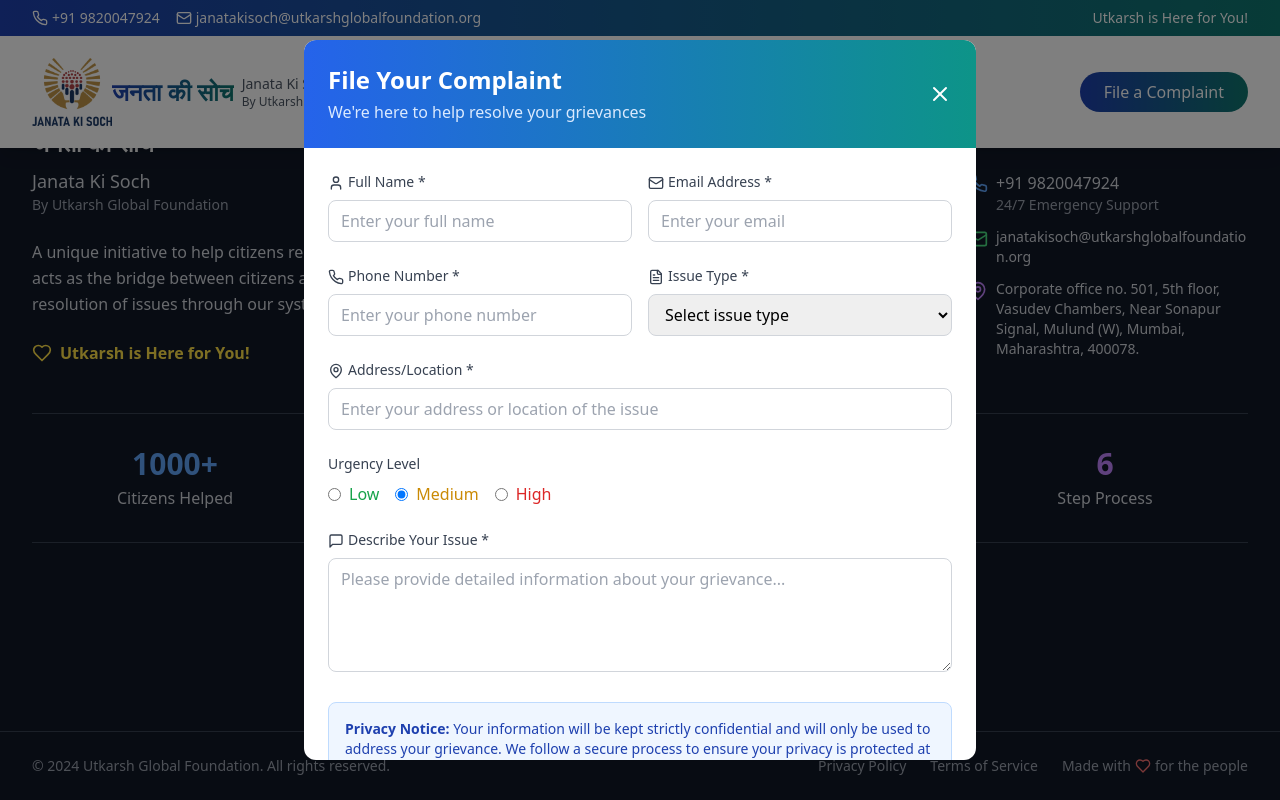
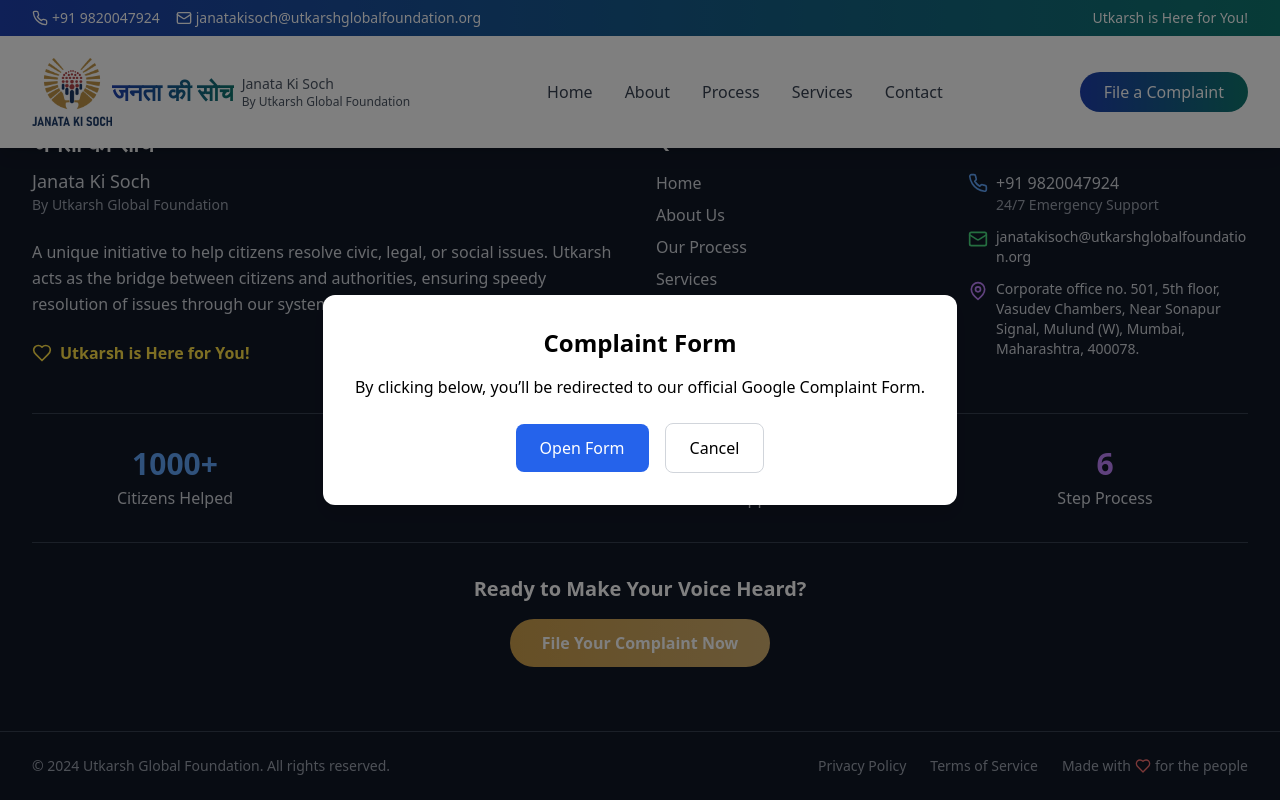
Before and after one commit to shahzad2615/Janta-Ki-Soch, a React (Vite) app: page / in a window 1280 px wide. Both pictures are taken after a click on the button "File Your Complaint Now". Shown: the part 6145-6945 px from the top of the page. Built offline with nearby package versions, Linux system fonts and the light colour scheme.

Commit message:
Normalize line endings

```diff
--- a/src/App.tsx
+++ b/src/App.tsx
@@ -7,23 +7,15 @@
 import Contact from './components/Contact';
 import Footer from './components/Footer';
 import ComplaintForm from './components/ComplaintForm';
-import EmailSetup from './components/EmailSetup';
 
 function App() {
-  const [isComplaintFormOpen, setIsComplaintFormOpen] = useState(false);
+   const [showForm, setShowForm] = useState(false);
 
   useEffect(() => {
-    const handleOpenComplaintForm = () => {
-      setIsComplaintFormOpen(true);
-    };
-
-    window.addEventListener('openComplaintForm', handleOpenComplaintForm);
-
-    return () => {
-      window.removeEventListener('openComplaintForm', handleOpenComplaintForm);
-    };
+    const openHandler = () => setShowForm(true);
+    window.addEventListener('openComplaintForm', openHandler);
+    return () => window.removeEventListener('openComplaintForm', openHandler);
   }, []);
-
   return (
     <div className="min-h-screen">
       <Header />
@@ -33,11 +25,10 @@
       <Services />
       <Contact />
       <Footer />
-      <ComplaintForm
-        isOpen={isComplaintFormOpen}
-        onClose={() => setIsComplaintFormOpen(false)}
-      />
-      <EmailSetup />
+     <ComplaintForm
+          isOpen={showForm}
+          onClose={() => setShowForm(false)}
+        />
     </div>
   );
 }
--- a/src/components/ComplaintForm.tsx
+++ b/src/components/ComplaintForm.tsx
@@ -1,244 +1,32 @@
-import React, { useState } from 'react';
-import { X, FileText, User, Mail, Phone, MapPin, MessageSquare } from 'lucide-react';
+import React from 'react';
 
-interface ComplaintFormProps {
+interface Props {
   isOpen: boolean;
   onClose: () => void;
 }
 
-const ComplaintForm: React.FC<ComplaintFormProps> = ({ isOpen, onClose }) => {
-  const [formData, setFormData] = useState({
-    name: '',
-    email: '',
-    phone: '',
-    address: '',
-    issueType: '',
-    description: '',
-    urgency: 'medium'
-  });
-
-  const handleSubmit = (e: React.FormEvent) => {
-    e.preventDefault();
-    // Handle form submission here
-    console.log('Form submitted:', formData);
-    alert('Thank you for your complaint. We will contact you within 24 hours.');
-    onClose();
-    setFormData({
-      name: '',
-      email: '',
-      phone: '',
-      address: '',
-      issueType: '',
-      description: '',
-      urgency: 'medium'
-    });
-  };
-
-  const handleChange = (e: React.ChangeEvent<HTMLInputElement | HTMLTextAreaElement | HTMLSelectElement>) => {
-    setFormData({
-      ...formData,
-      [e.target.name]: e.target.value
-    });
-  };
-
+const ComplaintForm: React.FC<Props> = ({ isOpen, onClose }) => {
   if (!isOpen) return null;
 
   return (
-    <div className="fixed inset-0 bg-black bg-opacity-50 z-50 flex items-center justify-center p-4">
-      <div className="bg-white rounded-xl max-w-2xl w-full max-h-[90vh] overflow-y-auto">
-        {/* Header */}
-        <div className="bg-gradient-to-r from-blue-600 to-teal-600 text-white p-6 rounded-t-xl">
-          <div className="flex justify-between items-center">
-            <div>
-              <h2 className="text-2xl font-bold">File Your Complaint</h2>
-              <p className="text-blue-100 mt-1">We're here to help resolve your grievances</p>
-            </div>
-            <button
-              onClick={onClose}
-              className="text-white hover:text-gray-200 transition-colors"
-            >
-              <X className="w-6 h-6" />
-            </button>
-          </div>
-        </div>
-
-        {/* Form */}
-        <form onSubmit={handleSubmit} className="p-6 space-y-6">
-          {/* Personal Information */}
-          <div className="grid grid-cols-1 md:grid-cols-2 gap-4">
-            <div>
-              <label className="block text-sm font-medium text-gray-700 mb-2">
-                <User className="inline w-4 h-4 mr-1" />
-                Full Name *
-              </label>
-              <input
-                type="text"
-                name="name"
-                value={formData.name}
-                onChange={handleChange}
-                required
-                className="w-full px-3 py-2 border border-gray-300 rounded-lg focus:ring-2 focus:ring-blue-500 focus:border-transparent"
-                placeholder="Enter your full name"
-              />
-            </div>
-            <div>
-              <label className="block text-sm font-medium text-gray-700 mb-2">
-                <Mail className="inline w-4 h-4 mr-1" />
-                Email Address *
-              </label>
-              <input
-                type="email"
-                name="email"
-                value={formData.email}
-                onChange={handleChange}
-                required
-                className="w-full px-3 py-2 border border-gray-300 rounded-lg focus:ring-2 focus:ring-blue-500 focus:border-transparent"
-                placeholder="Enter your email"
-              />
-            </div>
-          </div>
-
-          <div className="grid grid-cols-1 md:grid-cols-2 gap-4">
-            <div>
-              <label className="block text-sm font-medium text-gray-700 mb-2">
-                <Phone className="inline w-4 h-4 mr-1" />
-                Phone Number *
-              </label>
-              <input
-                type="tel"
-                name="phone"
-                value={formData.phone}
-                onChange={handleChange}
-                required
-                className="w-full px-3 py-2 border border-gray-300 rounded-lg focus:ring-2 focus:ring-blue-500 focus:border-transparent"
-                placeholder="Enter your phone number"
-              />
-            </div>
-            <div>
-              <label className="block text-sm font-medium text-gray-700 mb-2">
-                <FileText className="inline w-4 h-4 mr-1" />
-                Issue Type *
-              </label>
-              <select
-                name="issueType"
-                value={formData.issueType}
-                onChange={handleChange}
-                required
-                className="w-full px-3 py-2 border border-gray-300 rounded-lg focus:ring-2 focus:ring-blue-500 focus:border-transparent"
-              >
-                <option value="">Select issue type</option>
-                <option value="municipal">Municipal Issues</option>
-                <option value="womens-safety">Women's Safety</option>
-                <option value="environmental">Environmental Concerns</option>
-                <option value="legal">Legal Guidance</option>
-                <option value="educational">Educational Sector</option>
-                <option value="child-protection">Child Protection</option>
-                <option value="de-addiction">De-Addiction Support</option>
-                <option value="police">Police Cases</option>
-                <option value="other">Other</option>
-              </select>
-            </div>
-          </div>
-
-          <div>
-            <label className="block text-sm font-medium text-gray-700 mb-2">
-              <MapPin className="inline w-4 h-4 mr-1" />
-              Address/Location *
-            </label>
-            <input
-              type="text"
-              name="address"
-              value={formData.address}
-              onChange={handleChange}
-              required
-              className="w-full px-3 py-2 border border-gray-300 rounded-lg focus:ring-2 focus:ring-blue-500 focus:border-transparent"
-              placeholder="Enter your address or location of the issue"
-            />
-          </div>
-
-          <div>
-            <label className="block text-sm font-medium text-gray-700 mb-2">
-              Urgency Level
-            </label>
-            <div className="flex space-x-4">
-              <label className="flex items-center">
-                <input
-                  type="radio"
-                  name="urgency"
-                  value="low"
-                  checked={formData.urgency === 'low'}
-                  onChange={handleChange}
-                  className="mr-2"
-                />
-                <span className="text-green-600">Low</span>
-              </label>
-              <label className="flex items-center">
-                <input
-                  type="radio"
-                  name="urgency"
-                  value="medium"
-                  checked={formData.urgency === 'medium'}
-                  onChange={handleChange}
-                  className="mr-2"
-                />
-                <span className="text-yellow-600">Medium</span>
-              </label>
-              <label className="flex items-center">
-                <input
-                  type="radio"
-                  name="urgency"
-                  value="high"
-                  checked={formData.urgency === 'high'}
-                  onChange={handleChange}
-                  className="mr-2"
-                />
-                <span className="text-red-600">High</span>
-              </label>
-            </div>
-          </div>
-
-          <div>
-            <label className="block text-sm font-medium text-gray-700 mb-2">
-              <MessageSquare className="inline w-4 h-4 mr-1" />
-              Describe Your Issue *
-            </label>
-            <textarea
-              name="description"
-              value={formData.description}
-              onChange={handleChange}
-              required
-              rows={4}
-              className="w-full px-3 py-2 border border-gray-300 rounded-lg focus:ring-2 focus:ring-blue-500 focus:border-transparent"
-              placeholder="Please provide detailed information about your grievance..."
-            />
-          </div>
-
-          {/* Privacy Notice */}
-          <div className="bg-blue-50 border border-blue-200 rounded-lg p-4">
-            <p className="text-sm text-blue-800">
-              <strong>Privacy Notice:</strong> Your information will be kept strictly confidential and
-              will only be used to address your grievance. We follow a secure process to ensure your
-              privacy is protected at all times.
-            </p>
-          </div>
-
-          {/* Submit Button */}
-          <div className="flex justify-end space-x-4">
-            <button
-              type="button"
-              onClick={onClose}
-              className="px-6 py-2 border border-gray-300 text-gray-700 rounded-lg hover:bg-gray-50 transition-colors"
-            >
-              Cancel
-            </button>
-            <button
-              type="submit"
-              className="px-6 py-2 bg-gradient-to-r from-blue-600 to-teal-600 text-white rounded-lg hover:shadow-lg transition-all duration-300 font-medium"
-            >
-              Submit Complaint
-            </button>
-          </div>
-        </form>
+    <div className="fixed inset-0 z-50 flex items-center justify-center bg-black bg-opacity-50 p-4">
+      <div className="bg-white p-8 rounded-xl shadow-lg text-center">
+        <h2 className="text-2xl font-semibold mb-4">Complaint Form</h2>
+        <p className="mb-6">By clicking below, you’ll be redirected to our official Google Complaint Form.</p>
+        <a
+          href="https://docs.google.com/forms/d/e/1FAIpQLSdOJo273NH8GL5g8LvFtwGXI7MzsqJjLNql1a7GX_vJcd6uGQ/viewform"
+          target="_blank"
+          rel="noopener noreferrer"
+          className="inline-block bg-blue-600 text-white px-6 py-3 rounded-lg hover:bg-blue-700 transition mr-4"
+        >
+          Open Form
+        </a>
+        <button
+          onClick={onClose}
+          className="px-6 py-3 rounded-lg border border-gray-300 hover:bg-gray-50 transition"
+        >
+          Cancel
+        </button>
       </div>
     </div>
   );
--- a/src/components/Hero.tsx
+++ b/src/components/Hero.tsx
@@ -2,88 +2,60 @@
 import { ArrowRight, Users, Shield, Heart } from 'lucide-react';
 
 const Hero = () => {
-  const scrollToSection = (sectionId: string) => {
-    const element = document.getElementById(sectionId);
-    if (element) {
-      element.scrollIntoView({ behavior: 'smooth' });
-    }
-  };
+  const scrollToSection = (id) => document.getElementById(id)?.scrollIntoView({ behavior: 'smooth' });
 
   return (
     <section id="home" className="relative min-h-screen flex items-center">
-      {/* Background */}
-      <div className="absolute inset-0 bg-gradient-to-br from-blue-900 via-blue-800 to-teal-700"></div>
-      <div
-        className="absolute inset-0 opacity-20"
-        style={{
-          backgroundImage: `url('/home.JPG')`,
-          backgroundSize: 'cover',
-          backgroundPosition: 'center'
-        }}
-      ></div>
+      <div className="absolute inset-0 bg-gradient-to-br from-blue-900 via-blue-800 to-teal-700" />
+      <div className="absolute inset-0 opacity-20 bg-center bg-cover" style={{ backgroundImage: "url('/home.JPG')" }} />
 
-      <div className="relative max-w-7xl mx-auto px-4 sm:px-6 lg:px-8 py-32">
-        <div className="grid grid-cols-1 lg:grid-cols-2 gap-12 items-center">
-          {/* Left content */}
-          <div className="text-white">
-            <h1 className="text-5xl lg:text-6xl font-bold mb-6 leading-tight">
+      <div className="relative w-full max-w-7xl mx-auto px-4 sm:px-6 lg:px-8 py-20 sm:py-32">
+        <div className="flex flex-col lg:flex-row items-center gap-12">
+
+          {/* Left */}
+          <div className="w-full lg:w-1/2 text-white text-center lg:text-left">
+            <h1 className="text-3xl sm:text-4xl lg:text-6xl font-bold mb-4 sm:mb-6">
               <span className="block">जनता की सोच</span>
-              <span className="block text-3xl lg:text-4xl mt-2 text-blue-200">
-                Janata Ki Soch
-              </span>
+              <span className="block text-2xl sm:text-3xl lg:text-4xl mt-1 text-blue-200">Janata Ki Soch</span>
             </h1>
+            <p className="text-base sm:text-lg mb-4 text-blue-100">Public Opinion by Utkarsh Global Foundation</p>
 
-            <p className="text-xl lg:text-2xl mb-4 text-blue-100">
-              Public Opinion by Utkarsh Global Foundation
-            </p>
-
-            <div className="bg-white/10 backdrop-blur-sm rounded-lg p-6 mb-8">
-              <h2 className="text-2xl font-semibold mb-3 text-yellow-300">
-                Utkarsh is Here for You!
-              </h2>
-              <p className="text-lg text-blue-100">
-                Calling Citizens to Share Their Grievances!
-              </p>
+            <div className="bg-white/10 backdrop-blur-sm rounded-lg p-4 sm:p-6 mb-6">
+              <h2 className="text-lg sm:text-xl font-semibold mb-2 text-yellow-300">Utkarsh is Here for You!</h2>
+              <p className="text-sm sm:text-base text-blue-100">Calling Citizens to Share Their Grievances!</p>
             </div>
 
-            <div className="flex flex-col sm:flex-row gap-4">
+            <div className="flex flex-col sm:flex-row justify-center lg:justify-start gap-4">
               <button
                 onClick={() => scrollToSection('complaint-form')}
-                className="bg-gradient-to-r bg-[#d1ae6e] bg-[#d1ae6e]  text-white px-8 py-4 rounded-full font-semibold text-lg hover:shadow-xl transition-all duration-300 transform hover:scale-105 flex items-center justify-center group"
+                className="bg-[#d1ae6e] text-white px-6 sm:px-8 py-3 rounded-full font-semibold text-base sm:text-lg hover:shadow-xl transition transform hover:scale-105 flex items-center justify-center group"
               >
                 File a Complaint
-                <ArrowRight className="ml-2 w-5 h-5 group-hover:translate-x-1 transition-transform" />
+                <ArrowRight className="ml-2 w-5 h-5 group-hover:translate-x-1 motion-reduce:transform-none transition-transform" />
               </button>
               <button
                 onClick={() => scrollToSection('contact')}
-                className="border-2 border-white text-white px-8 py-4 rounded-full font-semibold text-lg hover:bg-white hover:text-blue-800 transition-all duration-300"
+                className="border-2 border-white text-white px-6 sm:px-8 py-3 rounded-full font-semibold text-base sm:text-lg hover:bg-white hover:text-blue-800 transition"
               >
                 Contact Us
               </button>
             </div>
           </div>
 
-          {/* Right content - Stats */}
-          <div className="grid grid-cols-2 gap-6">
-            <div className="bg-white/10 backdrop-blur-sm rounded-xl p-6 text-center text-white">
-              <Users className="w-12 h-12 mx-auto mb-3 text-yellow-300" />
-              <div className="text-3xl font-bold mb-2">1000+</div>
-              <div className="text-sm text-blue-100">Citizens Helped</div>
-            </div>
-            <div className="bg-white/10 backdrop-blur-sm rounded-xl p-6 text-center text-white">
-              <Shield className="w-12 h-12 mx-auto mb-3 text-green-300" />
-              <div className="text-3xl font-bold mb-2">100%</div>
-              <div className="text-sm text-blue-100">Confidential</div>
-            </div>
-            <div className="bg-white/10 backdrop-blur-sm rounded-xl p-6 text-center text-white">
-              <Heart className="w-12 h-12 mx-auto mb-3 text-red-300" />
-              <div className="text-3xl font-bold mb-2">24/7</div>
-              <div className="text-sm text-blue-100">Support</div>
-            </div>
-            <div className="bg-white/10 backdrop-blur-sm rounded-xl p-6 text-center text-white">
-              <div className="text-3xl font-bold mb-2">6</div>
-              <div className="text-sm text-blue-100">Step Process</div>
-            </div>
+          {/* Right Stats */}
+          <div className="w-full lg:w-1/2 grid grid-cols-2 gap-4">
+            {[
+              { Icon: Users, value: '1000+', label: 'Citizens Helped', color: 'text-yellow-300' },
+              { Icon: Shield, value: '100%', label: 'Confidential', color: 'text-green-300' },
+              { Icon: Heart, value: '24/7', label: 'Support', color: 'text-red-300' },
+              { Icon: null, value: '6', label: 'Step Process', color: 'text-blue-100' },
+            ].map((s, i) => (
+              <div key={i} className="bg-white/10 backdrop-blur-sm rounded-xl p-4 sm:p-6 text-center text-white">
+                {s.Icon && <s.Icon className={`w-8 sm:w-10 h-8 sm:h-10 mx-auto mb-2 ${s.color}`} />}
+                <div className="text-xl sm:text-2xl font-bold mb-1">{s.value}</div>
+                <div className="text-xs sm:text-sm text-blue-100">{s.label}</div>
+              </div>
+            ))}
           </div>
         </div>
       </div>
```
Also changed, not shown: src/components/EmailSetup.jsx (added, +11 -0 lines), src/components/EmailSetup.tsx (deleted, +0 -7 lines), src/services/emailService.ts (+40 -35 lines), public/janta.jpeg (added).
